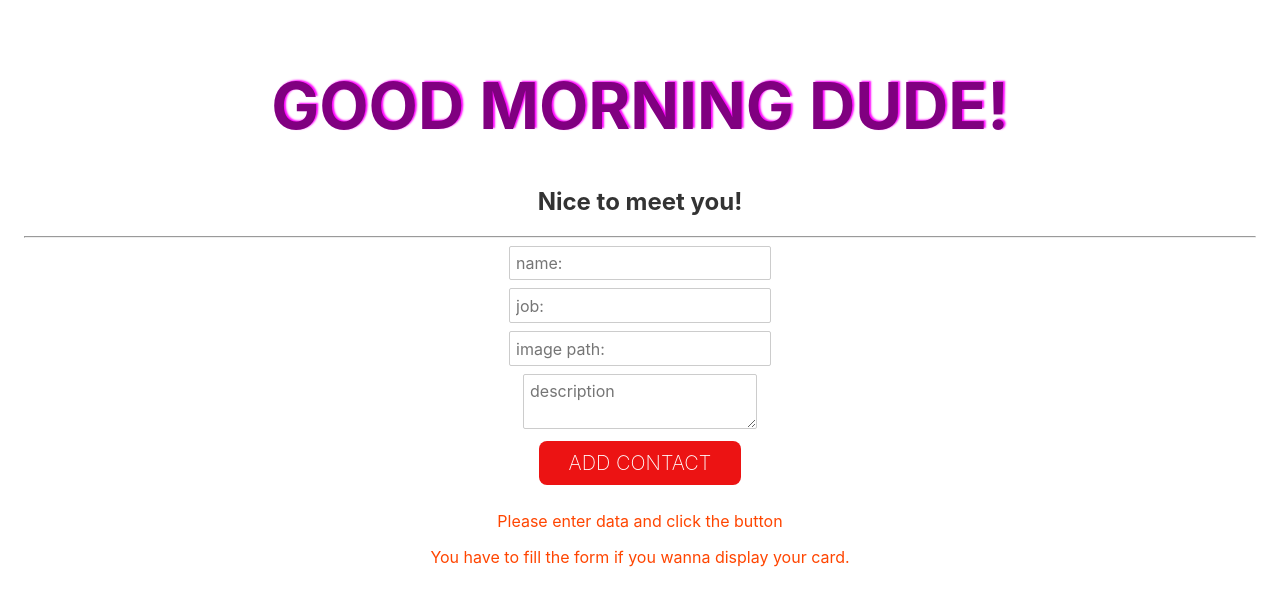
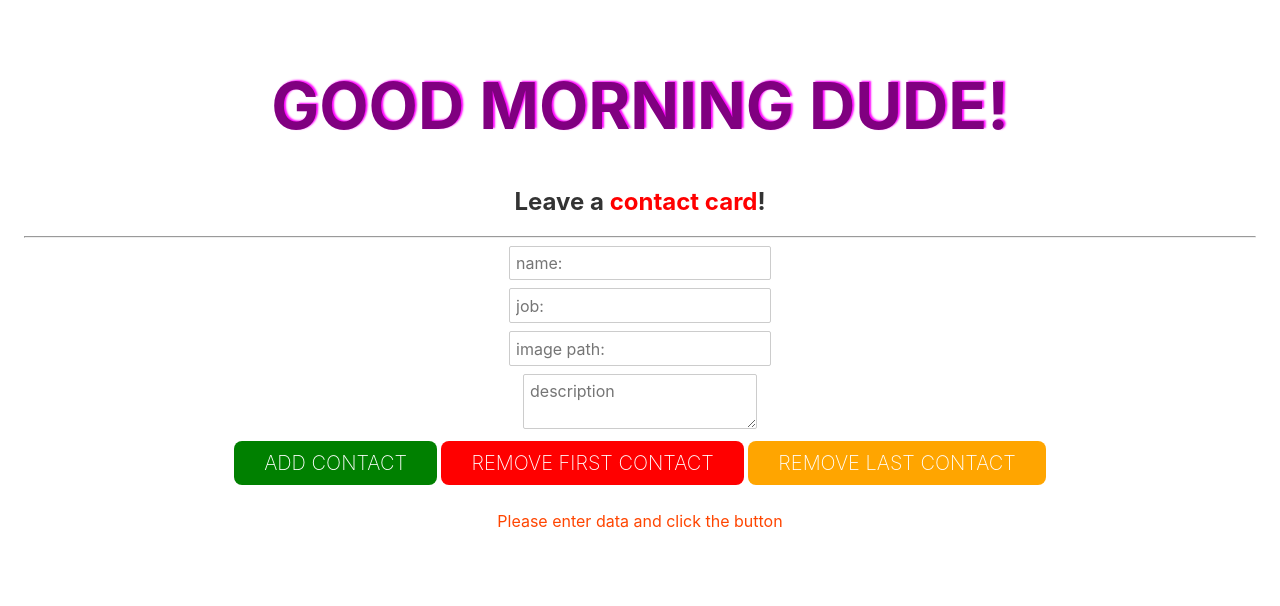
Before and after one commit to Fabezio/first-app, a Svelte app: page / in a window 1280 px wide. Shown: the top 606 px of the page. Built offline with nearby package versions, Linux system fonts and the light colour scheme.

Commit message:
added delete first & last contacts buttons

```diff
--- a/src/App.svelte
+++ b/src/App.svelte
@@ -3,11 +3,14 @@
 	let job = ""
 	let image = ""
 	let desc = ""
+	let id
+	let primaryKey= 0
 
 	// const {name, job, image, desc} = user
 	let done = false
 	let formState = 'empty'
 	let createdContacts = []
+	$: console.log("card # " + primaryKey)
 	/*
 	*/
 	import Switch from './Switch.svelte'
@@ -25,7 +28,10 @@
 			formState = 'invalid'
 			return
 		}
+		primaryKey += 1
+		console.log(createdContacts.lastIndexOf())
 		createdContacts = [...createdContacts, {
+			id: primaryKey,
 			name,
 			job,
 			image,
@@ -35,29 +41,51 @@
 
 
 	}
+	function removeFirstContact() {
+		if (createdContacts.length) {
+			// alert("remove this contact?")
+			createdContacts = createdContacts.slice(1)
+		} else {
+			alert('no contact card')
+		}
+	}
+	function removeLastContact() {
+		if (createdContacts.length) {
+		// alert("remove this contact?")
+			createdContacts = createdContacts.slice(0, -1)
+		} else {
+			alert('no contact card')
+		}
+
+	}
 	// $: console.log(user.hasIndex)
 	$: console.log(formState)
 
 </script>
 
 <svelte:head>
-	<title>Svelte first app</title>
+	<title>Svelte Contact Cards</title>
 </svelte:head>
 
 <main>
 	<!-- <Clock /> -->
 	<Greeting />
 
-	<h2>Nice to meet you!</h2>
+	<h2>Leave a <span class="error">contact card</span>!</h2>
 
 	<hr>
 		<input type="text" bind:value="{name}" placeholder="name: " ><br>
 		<input type="text" bind:value="{job}" placeholder="job: " ><br>
 		<input type="text" bind:value="{image}" placeholder="image path: " ><br>
 		<textarea bind:value="{desc}" placeholder="description"></textarea><br>
-		<button on:click={addContact}>
-			Add contact
-			<!-- <input type="submit" value="Add Contact" > -->
+		<button class="bg-success" on:click={addContact}>
+			Add Contact
+		</button>
+		<button class="bg-danger" on:click={removeFirstContact}>
+			Remove First Contact
+		</button>
+		<button class="bg-warning" on:click={removeLastContact}>
+			Remove Last Contact
 		</button>
 
 
@@ -67,9 +95,10 @@
 		<p class="warning">Please enter data and click the button</p>
 		{/if}
 
+		{#if createdContacts.length}
 			{#each createdContacts as contact, i}
-		{#if createdContacts.length > 1}
-			<h2>#{i + 1}</h2>
+				{#if createdContacts.length > 1 || primaryKey > 1}
+					<h2>#{ contact.id}</h2>
 				{/if}
 			<ContactCard
 			name={contact.name}
@@ -79,6 +108,7 @@
 			{:else}
 			<p class="warning">You have to fill the form if you wanna display your card.</p>
 			{/each}
+		{/if}
 <!--
 <Switch />
 -->
@@ -98,18 +128,18 @@
 		border-radius: 8px;
 		font-size: 1.25em;
 		color: white;
-		background-color: hsl(0, 85%, 50%);
+		/* background-color: hsl(0, 85%, 50%); */
 		border: none;
 		text-transform: uppercase;
 		padding: .5em 1.5em;
 		font-weight: 200;
 	}
-	.error {
-		color: red;
-	}
-	.warning {
-		color: orangered;
-	}
+	.error {color: red;}
+	.warning {color: orangered;}
+
+	.bg-success {background-color: green;	}
+	.bg-warning {background-color: orange;}
+	.bg-danger {background-color: red;}
 
 
 
```
Lines whose indentation alone changed are shown as unchanged.
